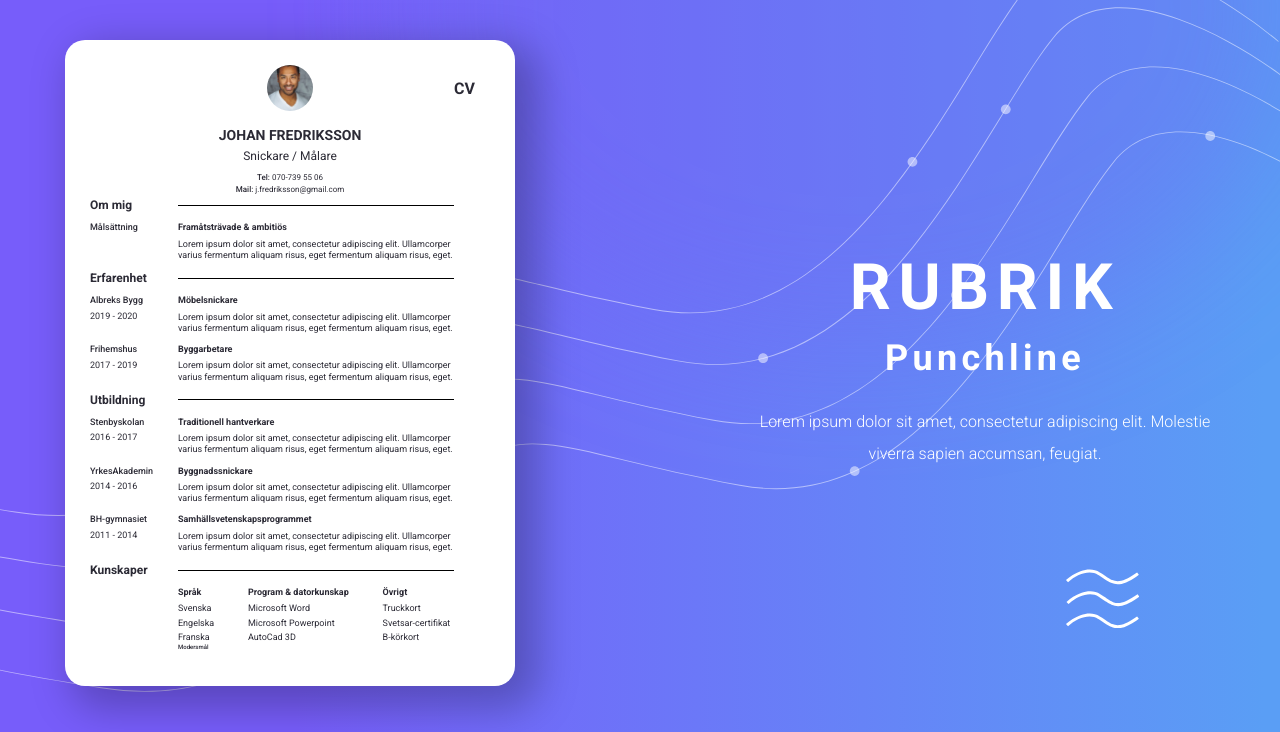
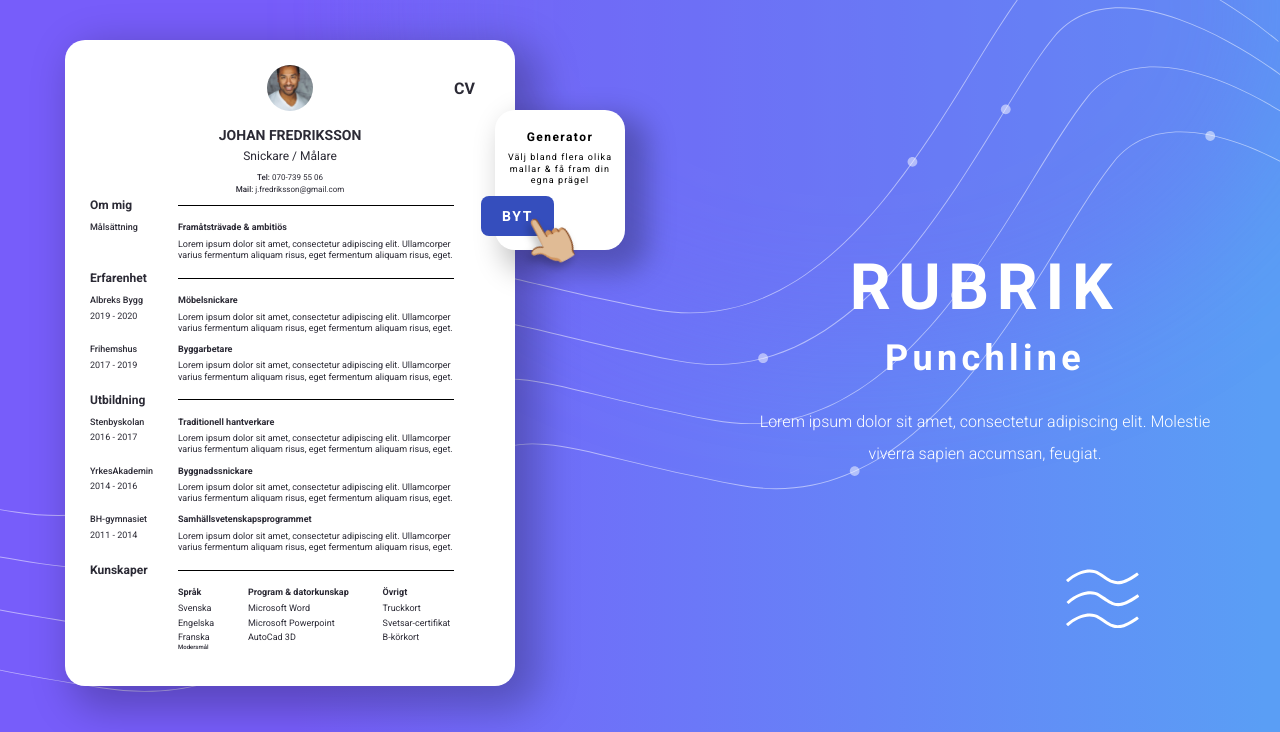
Before and after one commit to Jobber-project/coming-soon, a Gatsby site: page /resume in a window 1280 px wide. Shown: the part 68-800 px from the top of the page. Built offline with nearby package versions, Linux system fonts and the light colour scheme; Gatsby itself is replaced by a stand-in of ours.

Commit message:
Add Generator component

```diff
--- /dev/null
+++ b/src/features/Resume/Generator.js
@@ -0,0 +1,87 @@
+import React from 'react'
+import styled from 'styled-components'
+
+const Container = styled.div`
+  width: 100%;
+  max-width: 130px;
+  background-color: white;
+  border-radius: 20px;
+  box-shadow: 15px 14px 28px 8px rgba(0, 0, 0, 0.25);
+`
+
+const Content = styled.div`
+  display: flex;
+  flex-direction: column;
+  align-items: center;
+  padding: 20px 12px 10px;
+  box-sizing: border-box;
+`
+
+const Title = styled.p`
+  margin-bottom: 8px;
+  font-weight: 700;
+  font-size: 1.2rem;
+  line-height: 1.175em;
+  letter-spacing: 0.12em;
+  text-align: center;
+`
+
+const Paragraph = styled.p`
+  font-size: 0.9rem;
+  line-height: 1.25em;
+  letter-spacing: 0.12em;
+  text-align: center;
+`
+
+const ButtonWrapper = styled.div`
+  z-index: 1;
+  position: relative;
+  left: -14px;
+  padding-bottom: 14px;
+`
+
+const Button = styled.div`
+  z-index: 1;
+  position: relative;
+  display: inline-block;
+  padding: 12px 21px;
+  border-radius: 8px;
+  box-sizing: border-box;
+  background-color: #354ebd;
+  font-weight: 700;
+  font-size: 1.4rem;
+  line-height: 1.15em;
+  text-align: center;
+  letter-spacing: 0.12em;
+  text-transform: uppercase;
+  color: white;
+  cursor: default;
+`
+
+const Hand = styled.div`
+  z-index: 1;
+  position: absolute;
+  top: 20px;
+  right: 30px;
+  font-size: 4.88rem;
+  line-height: 1em;
+  text-shadow: -5px 3px 8px rgba(0, 0, 0, 0.25);
+  transform: rotate(-28.39deg);
+`
+
+export default function Generator() {
+  return (
+    <Container>
+      <Content>
+        <Title>Generator</Title>
+        <Paragraph>
+          Välj bland flera olika mallar & få fram din egna prägel
+        </Paragraph>
+      </Content>
+      <ButtonWrapper>
+        <Button>Byt</Button>
+        <Hand>👆🏼</Hand>
+      </ButtonWrapper>
+    </Container>
+  )
+}
--- a/src/features/Resume/Resume.js
+++ b/src/features/Resume/Resume.js
@@ -4,6 +4,7 @@ import styled, { keyframes } from 'styled-components'
 import Punchline from '../../components/Punchline'
 import { EASING } from '../app/constants'
 
+import Generator from './Generator'
 import ResumeTemplate from './ResumeTemplate'
 
 const slideInFromLeft = keyframes`
@@ -56,12 +57,31 @@ const ContentCol = styled.div`
   flex-basis: 40%;
 `
 
+const ResumeTemplateWrapper = styled.div`
+  z-index: 1;
+  position: relative;
+`
+
+const GeneratorWrapper = styled.div`
+  z-index: 1;
+  position: absolute;
+  top: 70px;
+  left: 100%;
+  width: 130px;
+  margin-left: -20px;
+`
+
 export default function Resume() {
   return (
     <Container>
       <ResumeCol>
         <Figure>
-          <ResumeTemplate />
+          <ResumeTemplateWrapper>
+            <ResumeTemplate />
+            <GeneratorWrapper>
+              <Generator />
+            </GeneratorWrapper>
+          </ResumeTemplateWrapper>
         </Figure>
       </ResumeCol>
       <ContentCol>
```
